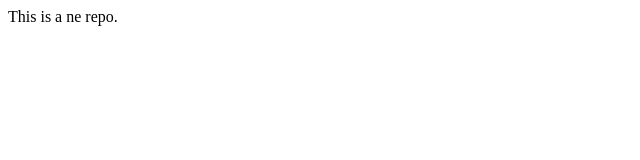
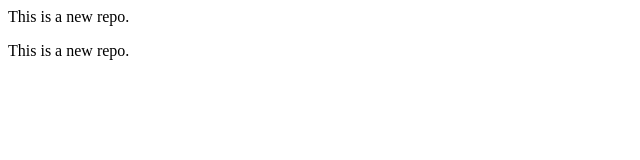
Before and after one commit to saishyam234/localrepo, a plain HTML site: page index.html in a window 1280 px wide. Shown: the whole page, without its empty margins (0-640 px from the left). Drawn offline with Linux system fonts and the light colour scheme.

Commit message:
Added new feature

```diff
--- a/index.html
+++ b/index.html
@@ -1 +1,2 @@
-<p>This is a ne repo.</p>
+<p>This is a new repo.</p>
+<p>This is a new repo.</p>
```
